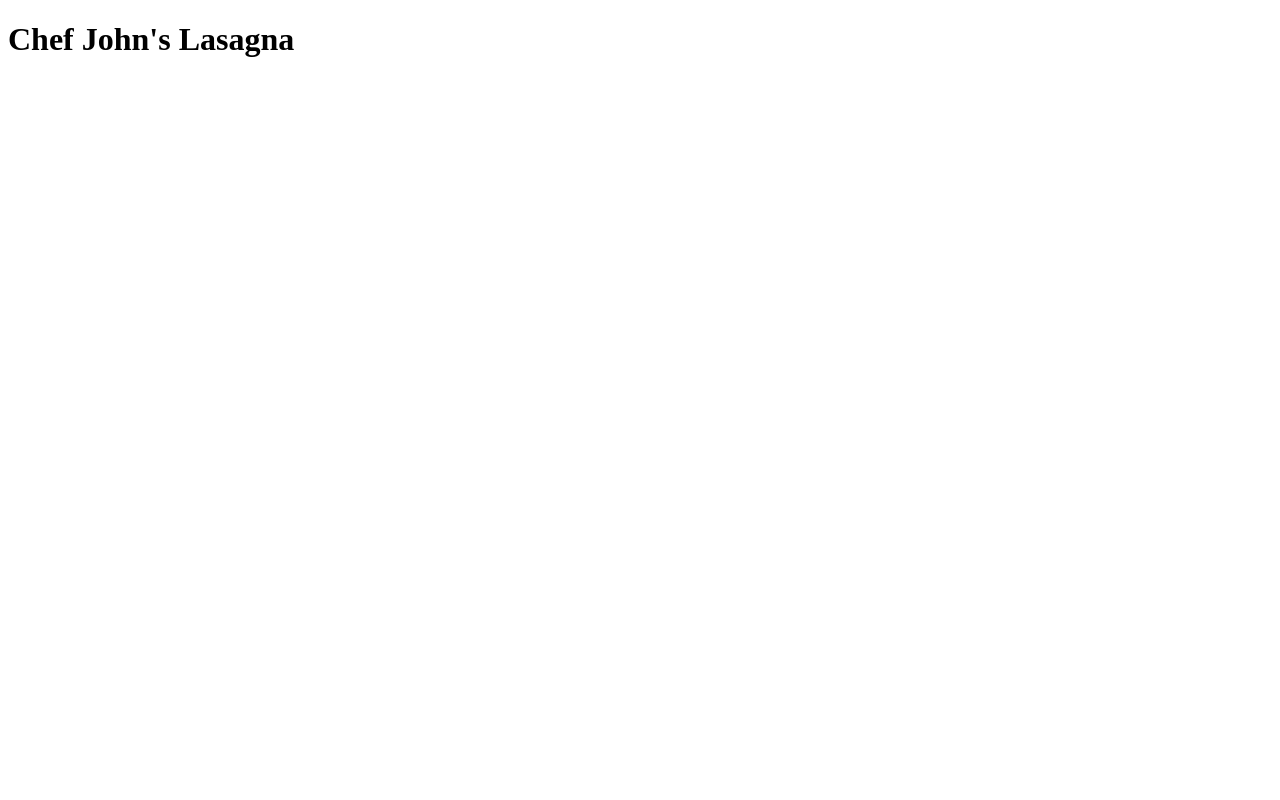
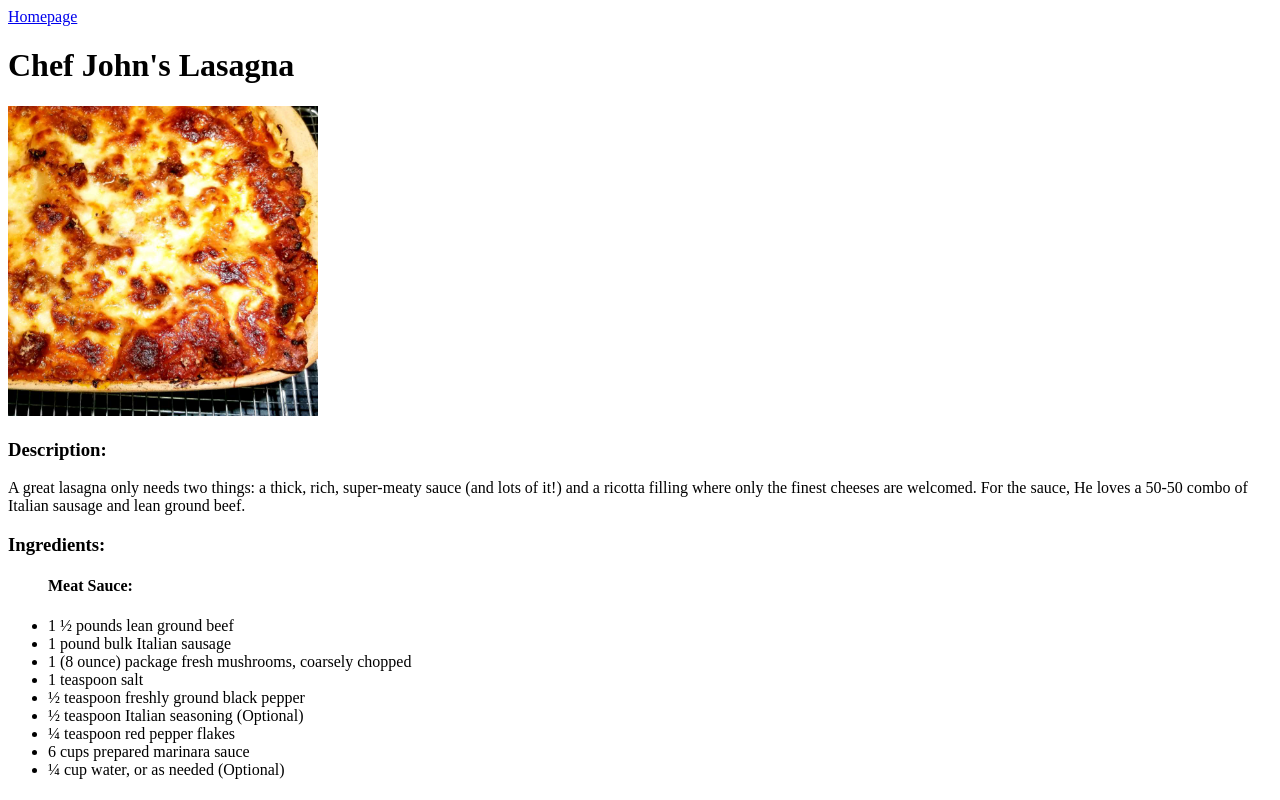
Before and after one commit to TSMRiley/Odin-recipes, a plain HTML site: page recipes/lasagna.html in a window 1280 px wide. Drawn offline with Linux system fonts and the light colour scheme.

Commit message:
add description & ingredients (meat sauce) to lasagna, added link to index to lasagna html

```diff
--- a/recipes/lasagna.html
+++ b/recipes/lasagna.html
@@ -6,6 +6,28 @@
     <title>Lasagna</title>
 </head>
 <body>
+    <a href="../index.html">Homepage</a>
     <h1>Chef John's Lasagna</h1>
+    <p><img src="../images/lasagna.jpg" height="310" width="310"></p>
+                <h3>Description:</h3>
+                <p>A great lasagna only needs two things: a
+                thick, rich, super-meaty sauce (and lots of it!)
+                and a ricotta filling where only the finest
+                cheeses are welcomed. For the sauce, He loves a
+                50-50 combo of Italian sausage and lean ground
+                beef.</p>
+                <h3>Ingredients:</h3>
+                <ul>
+                    <h4>Meat Sauce:</h4>
+                    <li>1 ½ pounds lean ground beef</li>
+                    <li>1 pound bulk Italian sausage</li>
+                    <li>1 (8 ounce) package fresh mushrooms, coarsely chopped</li>
+                    <li>1 teaspoon salt</li>
+                    <li>½ teaspoon freshly ground black pepper</li>
+                    <li>½ teaspoon Italian seasoning (Optional)</li>
+                    <li>¼ teaspoon red pepper flakes</li>
+                    <li>6 cups prepared marinara sauce</li>
+                    <li>¼ cup water, or as needed (Optional)</li>
+                </ul>
 </body>
 </html>
```
Also changed, not shown: index.html (+1 -2 lines).
